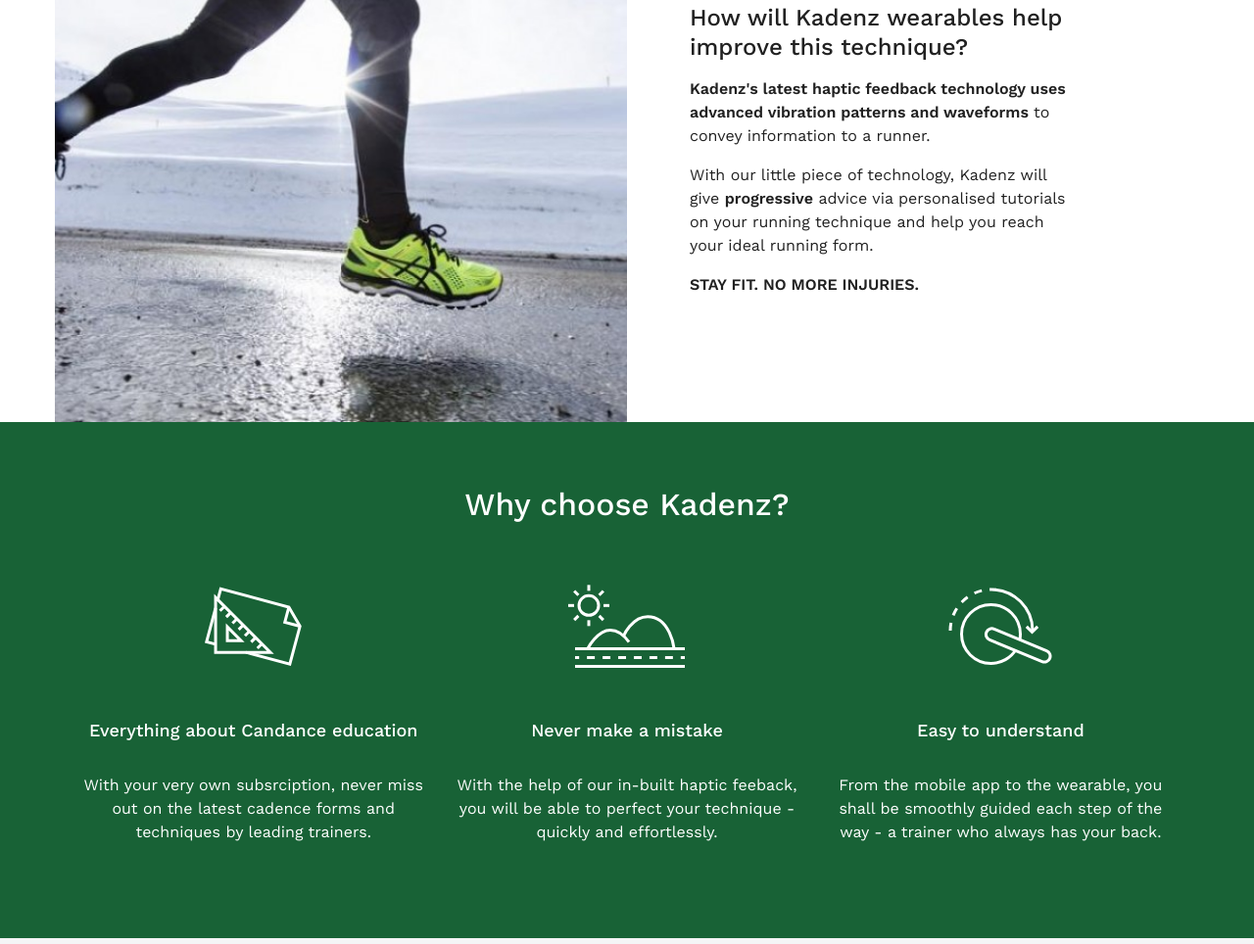
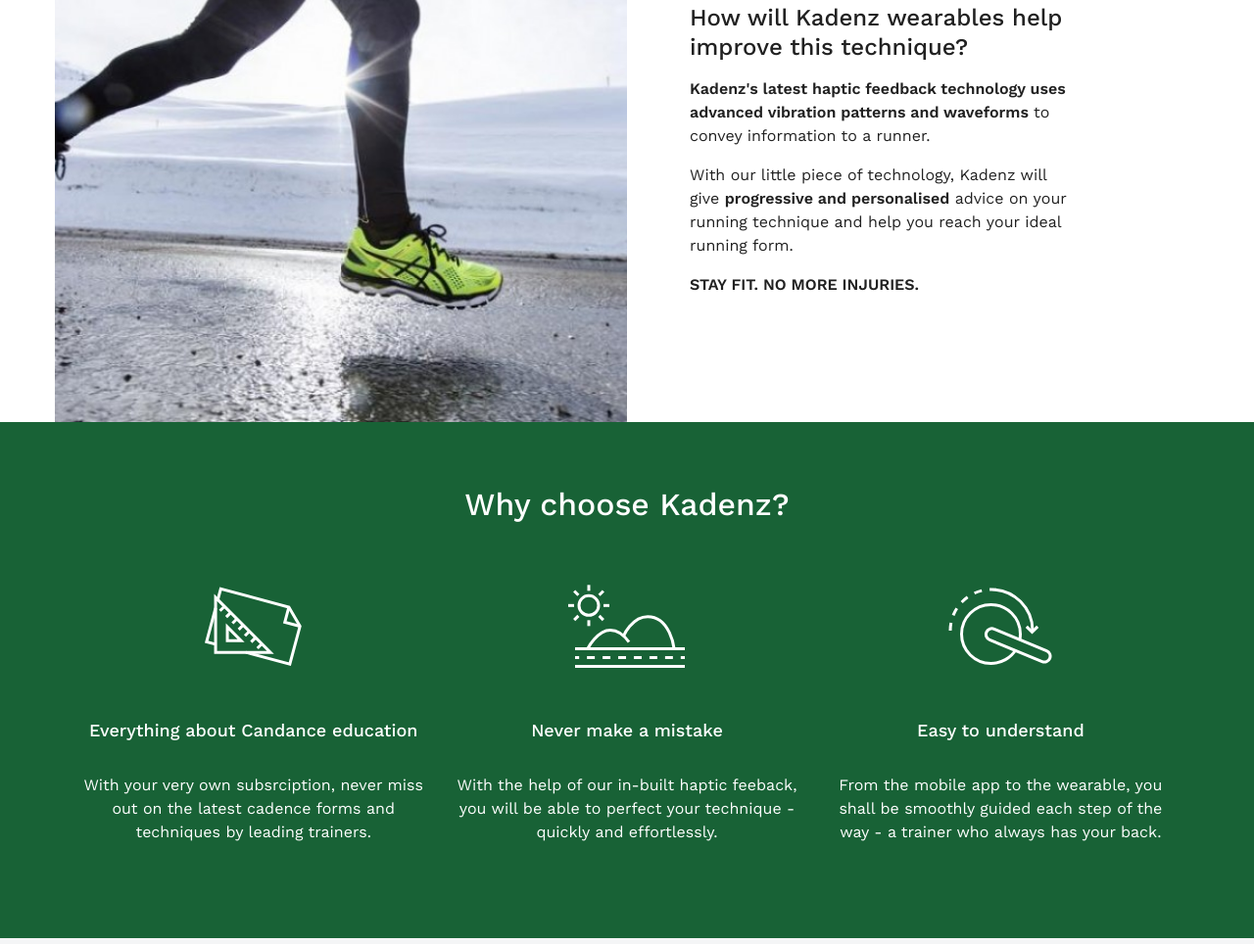
Before and after one commit to rahul047/kandenz, a plain HTML site: page index.html in a window 1280 px wide. Shown: the part 1841-2805 px from the top of the page at 98% size. Drawn offline with nearby package versions, Linux system fonts and the light colour scheme.

Commit message:
changed text again

```diff
--- a/index.html
+++ b/index.html
@@ -129,7 +129,7 @@ height="0" width="0" style="display:none;visibility:hidden"></iframe></noscript>
                     <h3>How will Kadenz wearables help improve this technique?</h3>
                     <p><b>Kadenz's latest haptic feedback technology uses advanced vibration patterns and waveforms</b> to convey information to a runner.</p>
 
-                      <p> With our little piece of technology, Kadenz will give <b>progressive</b> advice via personalised tutorials on your running technique and help you reach your ideal running form.</p>
+                      <p> With our little piece of technology, Kadenz will give <b>progressive and personalised</b> advice on your running technique and help you reach your ideal running form.</p>
 
                       <p><b>STAY FIT. NO MORE INJURIES.</b></p>
 
```
